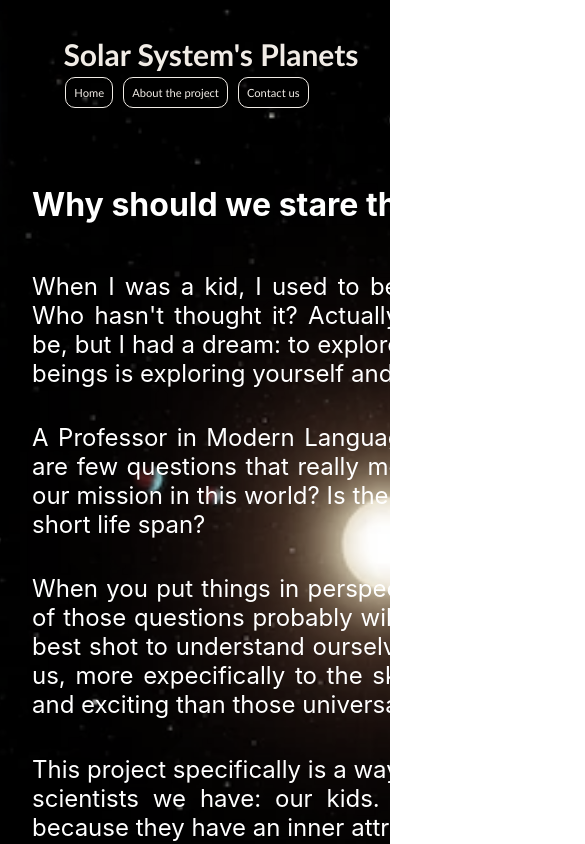
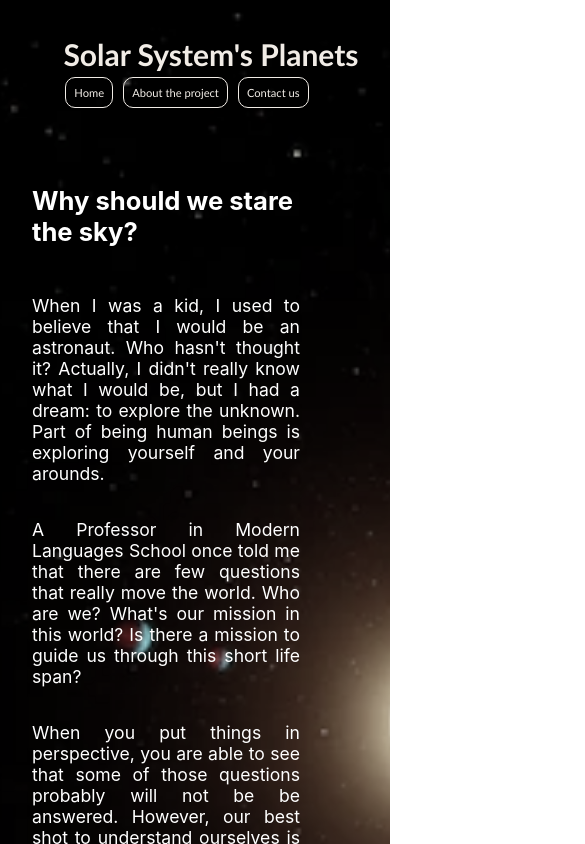
Before and after one commit to kaio-mota18/Astronomy-exploration---Educational-Purpose, a React (Create React App) app: page /about in a window 390 px wide. Shown: the top 844 px of the page, 585 px wide, since content can reach past the window. Built offline with nearby package versions, Linux system fonts and the light colour scheme.

Commit message:
Resposiveness of the main page the about the project is ready

```diff
--- a/src/components/header/header.css
+++ b/src/components/header/header.css
@@ -39,6 +39,8 @@
   margin-right: 1rem;
 }
 
+
+
 .nav-button-short{
   color: rgb(250, 235, 215);
   font-family: 'Gill Sans', 'Gill Sans MT', Calibri, 'Trebuchet MS', sans-serif;
@@ -66,3 +68,18 @@
   color:rgb(74, 191, 199);
   transition: 0.4s;
 }
+
+@media (max-width: 365px){
+  .header-container{
+    height: 15rem;
+    margin-bottom: 2px;
+  }
+  .main-title-short{
+    font-size: 25px;
+  }
+  .nav-bar{
+    flex-direction: column;
+    align-items: center;
+
+  }
+}
--- a/src/components/landing_page/styles.css
+++ b/src/components/landing_page/styles.css
@@ -32,3 +32,35 @@ filter:grayscale(70%);
   padding: 1rem;
   margin-bottom: 0.2rem;;
 }
+
+@media (max-width: 838px){
+  .main-content-landing{
+    width: 505px;
+  }
+  .titles-landing{
+    font-size: 1.6rem;
+  }
+  .text-landing{
+    font-size: 1.1rem;;
+  }
+}
+
+@media (max-width:540px){
+  .main-content-landing{
+    width: 400px;
+  }
+}
+
+@media (max-width:430px){
+  .main-content-landing{
+    width: 350px;
+  }
+}
+
+@media (max-width:390px){
+  .main-content-landing{
+    width: 300px;
+    align-items: center;
+    margin-top: 2px;
+  }
+}
--- a/src/components/planets/style.css
+++ b/src/components/planets/style.css
@@ -22,7 +22,7 @@
   border: 2px solid transparent;
   border-radius: 10%;
   background-color: rgb(0, 0, 0);
-  margin-left: 1rem;;
+  /* margin-left: 1rem;; */
   margin-bottom: 1rem;
   transition: 0.4s;
 
@@ -91,5 +91,33 @@
 
 .icon-rocket{
   color: rgb(238, 238, 62);
-  font-size: 0.7rem;
+  font-size: 1rem;
 }
+
+@media (max-width: 500px){
+  .icon-rocket{
+    font-size: 0.7rem;
+  }
+}
+
+@media (max-width: 375px){
+  .card-title-short-description{
+    font-size: 1.1rem;
+  }
+
+}
+
+@media (max-width: 350px){
+  .card-short-description{
+    width: 12.6rem;
+    height: 19rem;
+  }
+}
+
+@media (max-width: 350px){
+  .card-title-short-description{
+    font-size: 1rem;
+    margin-bottom: 2px
+  }
+
+}
--- a/src/components/shared/images/style.css
+++ b/src/components/shared/images/style.css
@@ -13,3 +13,11 @@
     margin-top: 10px;
   }
 }
+
+@media (max-width: 350px){
+  .image-card{
+    height: 154px;
+    width: 154px;
+    margin-top: 5px;
+  }
+}
```
